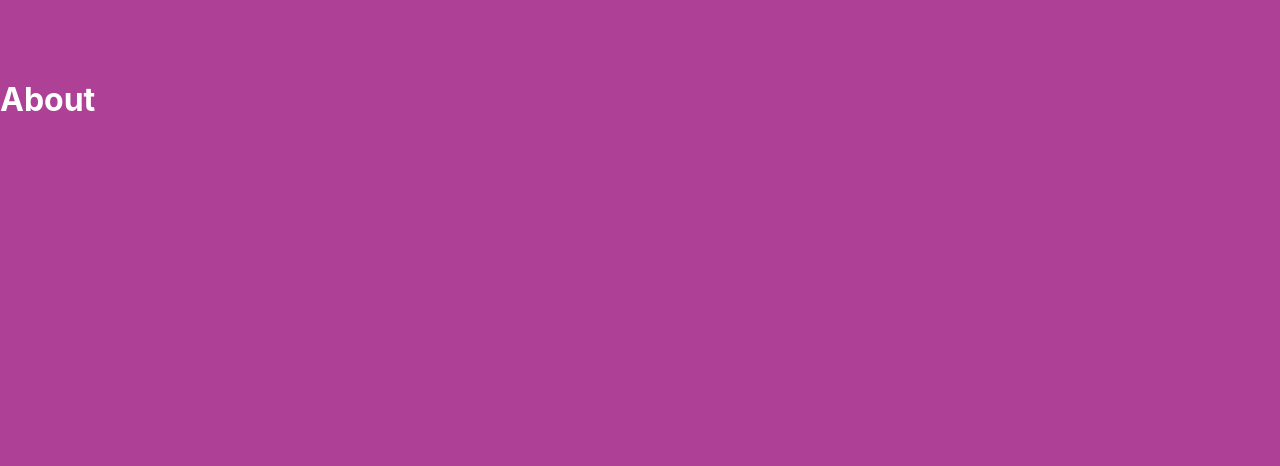
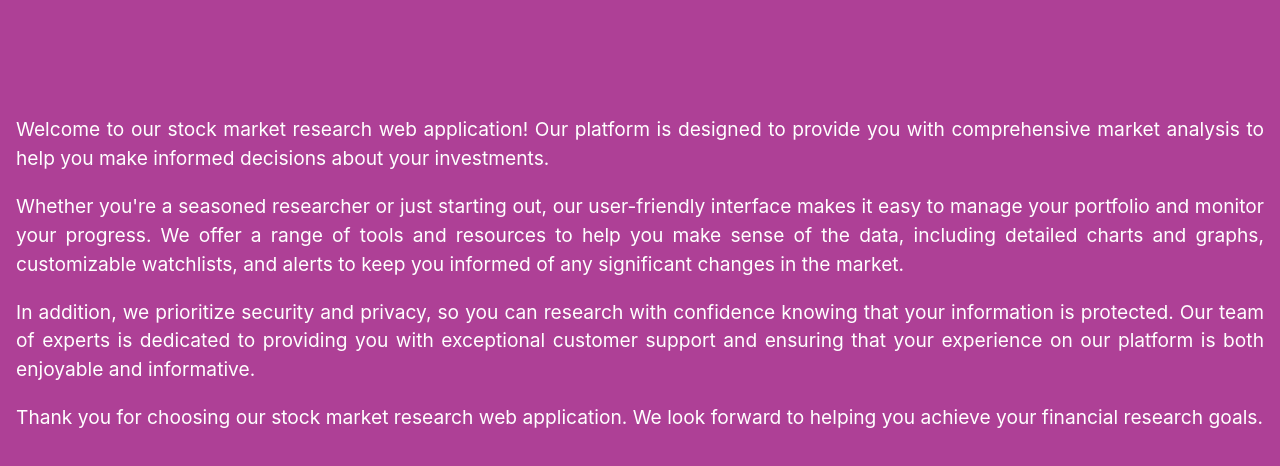
Before and after one commit to fithamlak/stock-app, a React (Create React App) app: page /about in a window 1280 px wide. Shown: the top 466 px of the page. Built offline with nearby package versions, Linux system fonts and the light colour scheme.

Commit message:
Finish functionality of search and about page

```diff
--- a/src/routes/About.jsx
+++ b/src/routes/About.jsx
@@ -1,3 +1,32 @@
-const About = () => <h1>About</h1>;
+import '../styles/about.scss';
+
+const About = () => (
+  <section className="about">
+    <p>
+      Welcome to our stock market research web application! Our platform is
+      designed to provide you with comprehensive market analysis to help you
+      make informed decisions about your investments.
+    </p>
+    <p>
+      Whether you&apos;re a seasoned researcher or just starting out, our
+      user-friendly interface makes it easy to manage your portfolio and monitor
+      your progress. We offer a range of tools and resources to help you make
+      sense of the data, including detailed charts and graphs, customizable
+      watchlists, and alerts to keep you informed of any significant changes in
+      the market.
+    </p>
+    <p>
+      In addition, we prioritize security and privacy, so you can research with
+      confidence knowing that your information is protected. Our team of experts
+      is dedicated to providing you with exceptional customer support and
+      ensuring that your experience on our platform is both enjoyable and
+      informative.
+    </p>
+    <p>
+      Thank you for choosing our stock market research web application. We look
+      forward to helping you achieve your financial research goals.
+    </p>
+  </section>
+);
 
 export default About;
--- /dev/null
+++ b/src/styles/about.scss
@@ -0,0 +1,7 @@
+.about {
+    padding: 1rem;
+    font-size: 1.2rem;
+    line-height: 1.8rem;
+    text-align: justify;
+    font-weight: 400;
+  }
--- a/src/styles/stocksContainer.scss
+++ b/src/styles/stocksContainer.scss
@@ -96,3 +96,36 @@
     background-color: #a33e95;
   }
 }
+
+#searchFormContainer {
+  padding: 0.5rem;
+  box-sizing: border-box;
+  width: 100vw;
+  height: 5rem;
+  position: fixed;
+  top: 0;
+  left: 0;
+  background: white;
+
+  #searchForm {
+    display: grid;
+    grid-template-columns: 4fr 1fr;
+    height: 100%;
+    align-items: center;
+    justify-content: center;
+
+    .form-control {
+      padding: 0.5rem;
+      font-style: italic;
+      font-size: 1.1rem;
+      border: none;
+    }
+
+    #closeSearch {
+      color: #555;
+      display: flex;
+      justify-content: center;
+      align-items: center;
+    }
+  }
+}
```
